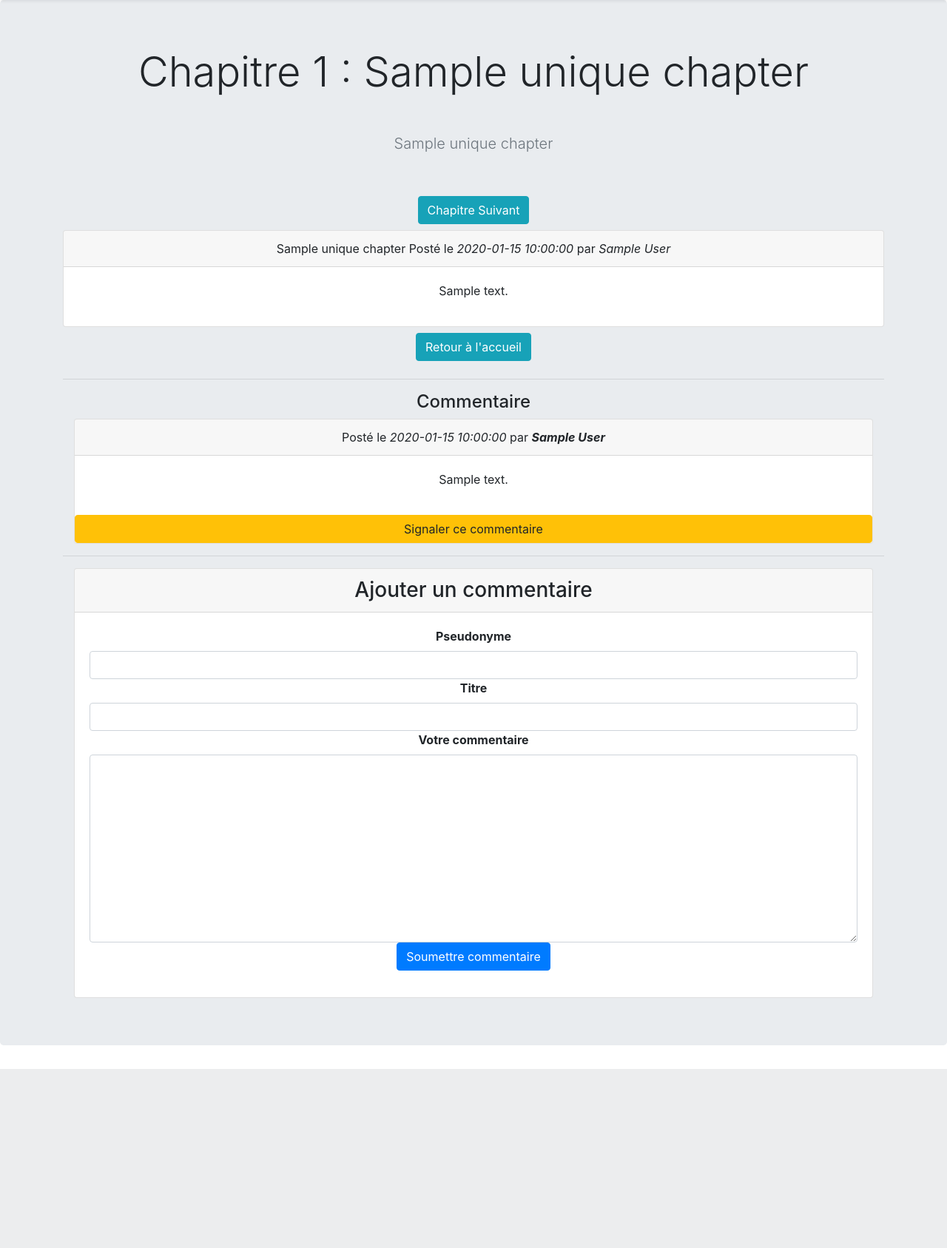
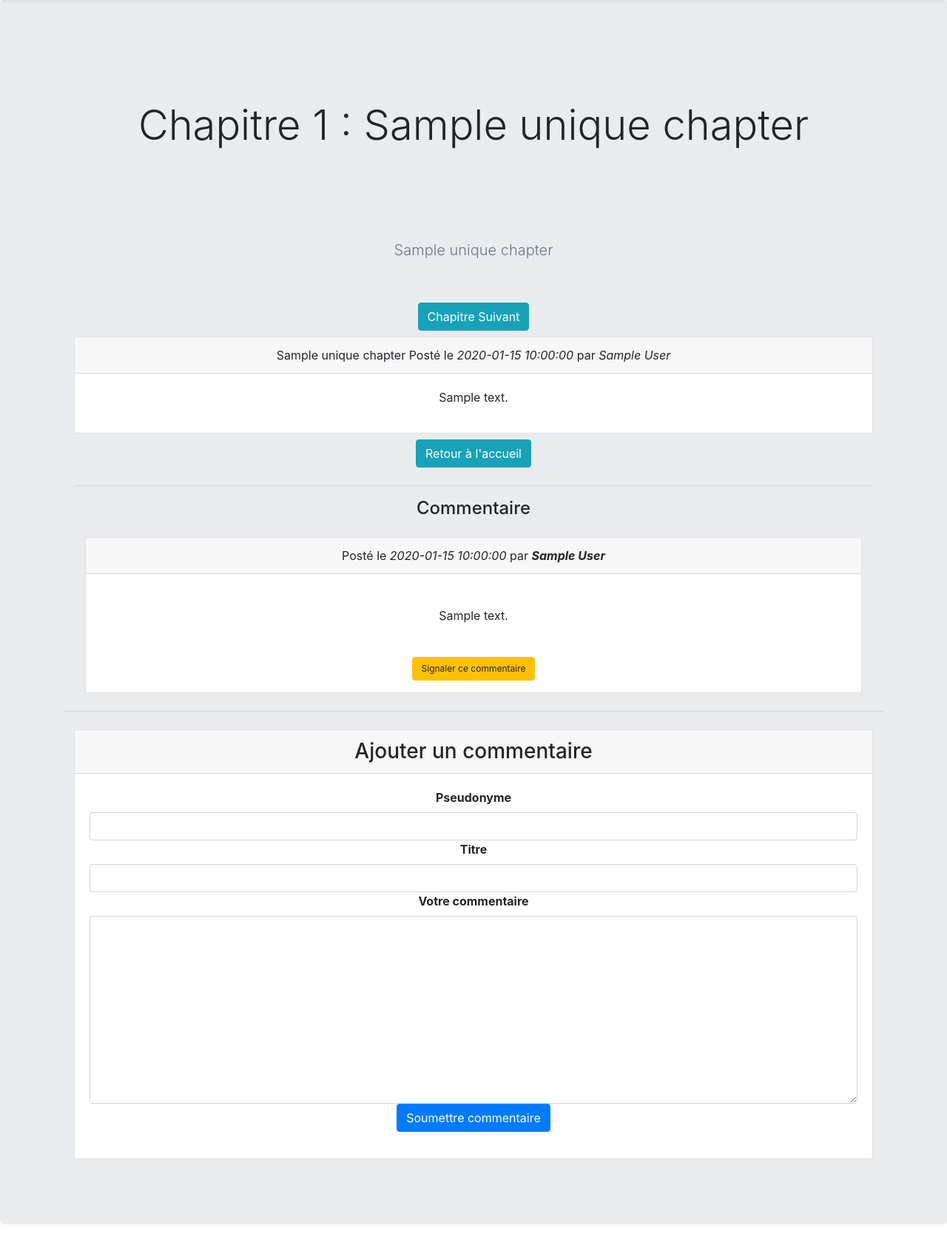
Before and after one commit to GitNico-D/Projet_4, a PHP site: template Views/SingleView.php in a window 1280 px wide. Shown: the part 56-1743 px from the top of the page at 74% size. Before the commit the page ends 1501 px from the top, so only its background shows below. Run offline with PHP 8.4, Linux system fonts and the light colour scheme; the template is opened without the code that fills it: most values are stand-ins (such as "Sample title", 1, 10 or a date in 2020); data that the repository does not hold is empty.

Commit message:
Modification de mise en forme

```diff
--- a/Views/SingleView.php
+++ b/Views/SingleView.php
@@ -1,13 +1,19 @@
 <?php
-    $pageTitle = 'Chapitre ' . $uniqueChapter->getId() . ' : ' . $uniqueChapter->getTitle();
+    // $pageTitle = 'Chapitre ' . $uniqueChapter->getId() . ' : ' . $uniqueChapter->getTitle();
     include_once "./Views/Templates/header.php";
 ?>
 
-<p class="lead text-muted my-5">
+<section class="jumbotron text-center">
+    <div class="container">
+        <h1 class="display-4"><?php echo 'Chapitre ' . $uniqueChapter->getId() . ' : ' . $uniqueChapter->getTitle(); ?></h1>
+    </div>
+</section>
+
+<p class="lead text-muted my-5 text-center">
     <?php echo $uniqueChapter->getTitle();?>
 </p>
 
-<div>
+<div class="text-center">
     <?php
     $chapterNumber = $uniqueChapter->getId();
     if($chapterNumber <= 1) {
@@ -24,8 +30,10 @@ if($chapterNumber <= 1) {
         <a href="./index.php?page=single&chapterId=<?= $previousChapter; ?>" class=""><button class="btn btn-info my-2">Chapitre précédent</button></a>
         <a href="./index.php?page=single&chapterId=<?= $nextChapter; ?>" class=""><button class="btn btn-info my-2">Chapitre Suivant</button></a>
     <?php }; ?>
+</div>
 
-<div class="card">
+<div class="container">
+    <div class="card text-center">
         <p class="card-header">
             <?= htmlspecialchars($uniqueChapter->getTitle());?>
             Posté le
@@ -42,29 +50,36 @@ if($chapterNumber <= 1) {
         </p>
     </div>
     <?php if ($isAdmin) { ?>
+        <div class="text-center">
             <a href="./index.php?page=adminView"><button class="btn btn-info  my-2">Retour à l'accueil</button></a>
+        </div>
     <?php } else { ?>
+        <div class="text-center">
             <a href="./index.php"><button class="btn btn-info  my-2">Retour à l'accueil</button></a>
+        </div>
     <?php } ?>
     <hr>
-<div class="container">
+    <div class="container text-center">
         <h4 class="text-center">Commentaire</h4>
         <?php foreach($commentList as $comment) { ?>
-        <div class="card">
+            <div class="card my-4">
                 <p class="card-header">
                     Posté le <span class="font-italic"><?= htmlspecialchars($comment->getCreatedDate());?></span>
                     par <span class="font-italic bold"><?= htmlspecialchars($comment->getAuthor());?></span>
                 </p>
-            <p class="card-body">
+                <p class="card-body my-4">
                     <?= htmlspecialchars($comment->getContent());?>
                 </p>
-            <button class="btn btn-warning">Signaler ce commentaire</button>
+                <div class="reporting-button">
+                    <button class="btn btn-warning custom">Signaler ce commentaire</button>
+                </div>
             </div>
         <?php }; ?>
     </div>
+</div>
 <hr>
 <div class="container">
-    <div class="card">
+    <div class="card text-center my-4">
     <h3 class="card-header">Ajouter un commentaire</h3>
         <form action="index.php?page=addComment&chapterId=<?= $uniqueChapter->getId();?>" method="post" class="card-body">
             <div class="form-group">
@@ -74,7 +89,7 @@ if($chapterNumber <= 1) {
                 <input type="text" class="form-control" id="commentTitle" name="commentTitle">
                 <label for="commentContent" class="bold">Votre commentaire</label>
                 <textarea type="text" class="form-control" id="commentContent" name="commentContent" rows="10"></textarea>
-                <button type="submit" class="btn btn-primary">Soumettre commentaire</button>
+                <button type="submit" name="submit" class="btn btn-primary">Soumettre commentaire</button>
             </div>
         </form>
     </div>
```
Lines whose indentation alone changed are shown as unchanged.
